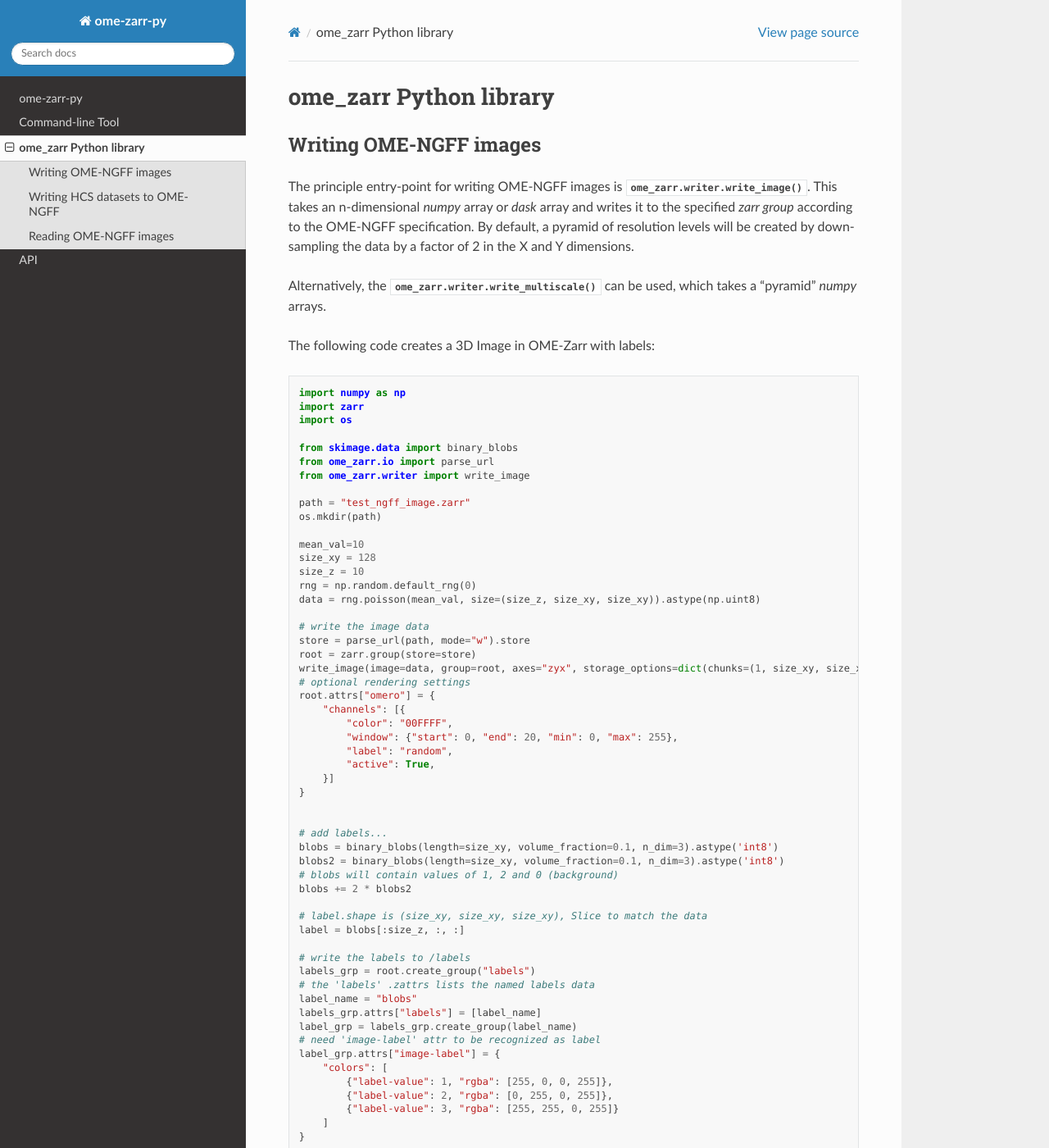
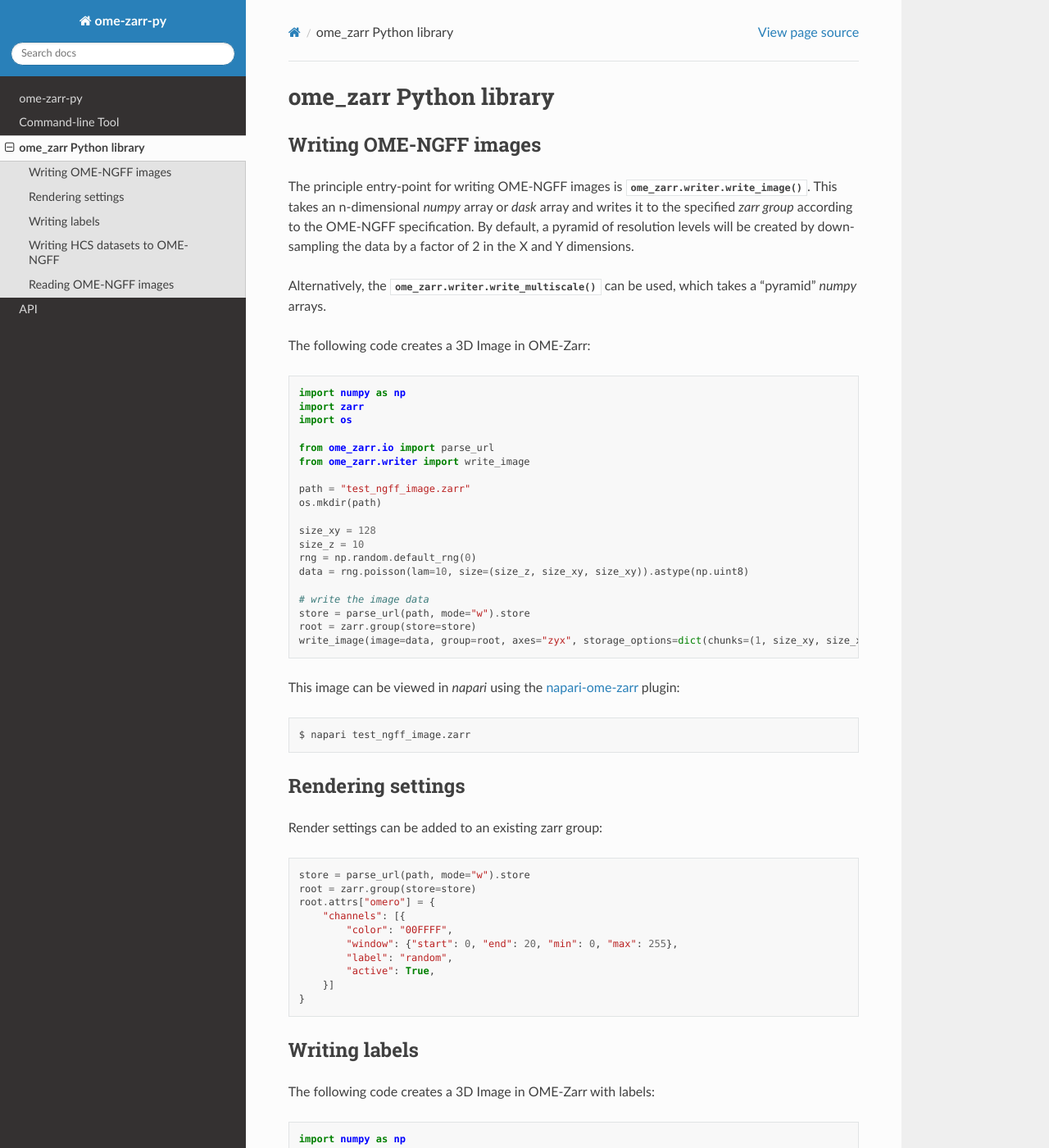
Before and after one commit to ome/ome-zarr-py, a Sphinx documentation site: the page built from docs/source/python.rst, in a window 1280 px wide and 1400 px high. Shown: the whole window at 82% size. Built offline with Sphinx 7.4.7 and the Read the Docs theme 2.0.0, drawn with Linux system fonts in a browser that asks for light colours; some of the changed text lies outside the part shown.

Commit message:
Simplify first example in docs

```diff
--- a/docs/source/python.rst
+++ b/docs/source/python.rst
@@ -12,6 +12,52 @@ of 2 in the X and Y dimensions.
 
 Alternatively, the :py:func:`ome_zarr.writer.write_multiscale` can be used, which takes a
 "pyramid" `numpy` arrays.
+
+The following code creates a 3D Image in OME-Zarr::
+
+    import numpy as np
+    import zarr
+    import os
+
+    from ome_zarr.io import parse_url
+    from ome_zarr.writer import write_image
+
+    path = "test_ngff_image.zarr"
+    os.mkdir(path)
+
+    size_xy = 128
+    size_z = 10
+    rng = np.random.default_rng(0)
+    data = rng.poisson(lam=10, size=(size_z, size_xy, size_xy)).astype(np.uint8)
+
+    # write the image data
+    store = parse_url(path, mode="w").store
+    root = zarr.group(store=store)
+    write_image(image=data, group=root, axes="zyx", storage_options=dict(chunks=(1, size_xy, size_xy)))
+
+
+This image can be viewed in `napari` using the
+`napari-ome-zarr <https://github.com/ome/napari-ome-zarr>`_ plugin::
+
+    $ napari test_ngff_image.zarr
+
+Rendering settings
+------------------
+Render settings can be added to an existing zarr group::
+
+    store = parse_url(path, mode="w").store
+    root = zarr.group(store=store)
+    root.attrs["omero"] = {
+        "channels": [{
+            "color": "00FFFF",
+            "window": {"start": 0, "end": 20, "min": 0, "max": 255},
+            "label": "random",
+            "active": True,
+        }]
+    }
+
+Writing labels
+--------------
 
 The following code creates a 3D Image in OME-Zarr with labels::
 
```
Also changed, not shown: other parts of docs/source/python.rst (+0 -7 lines).
